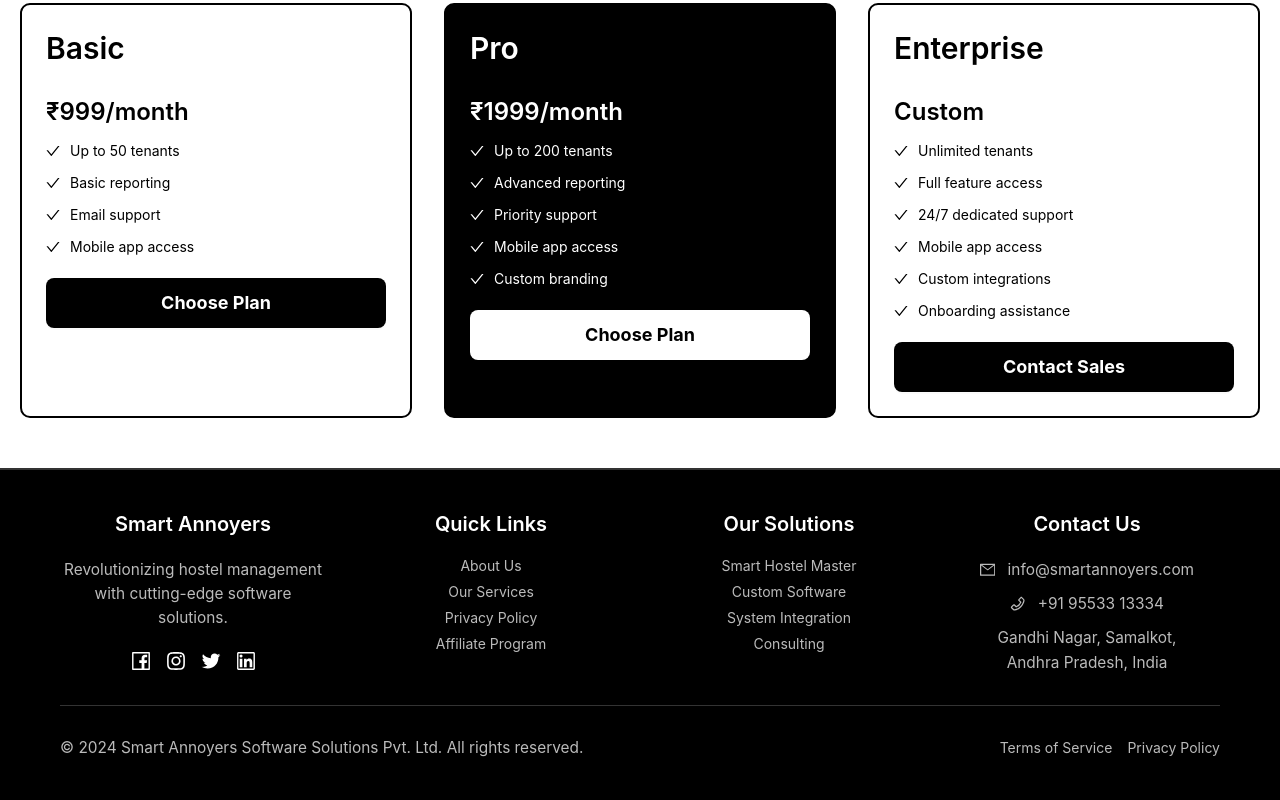
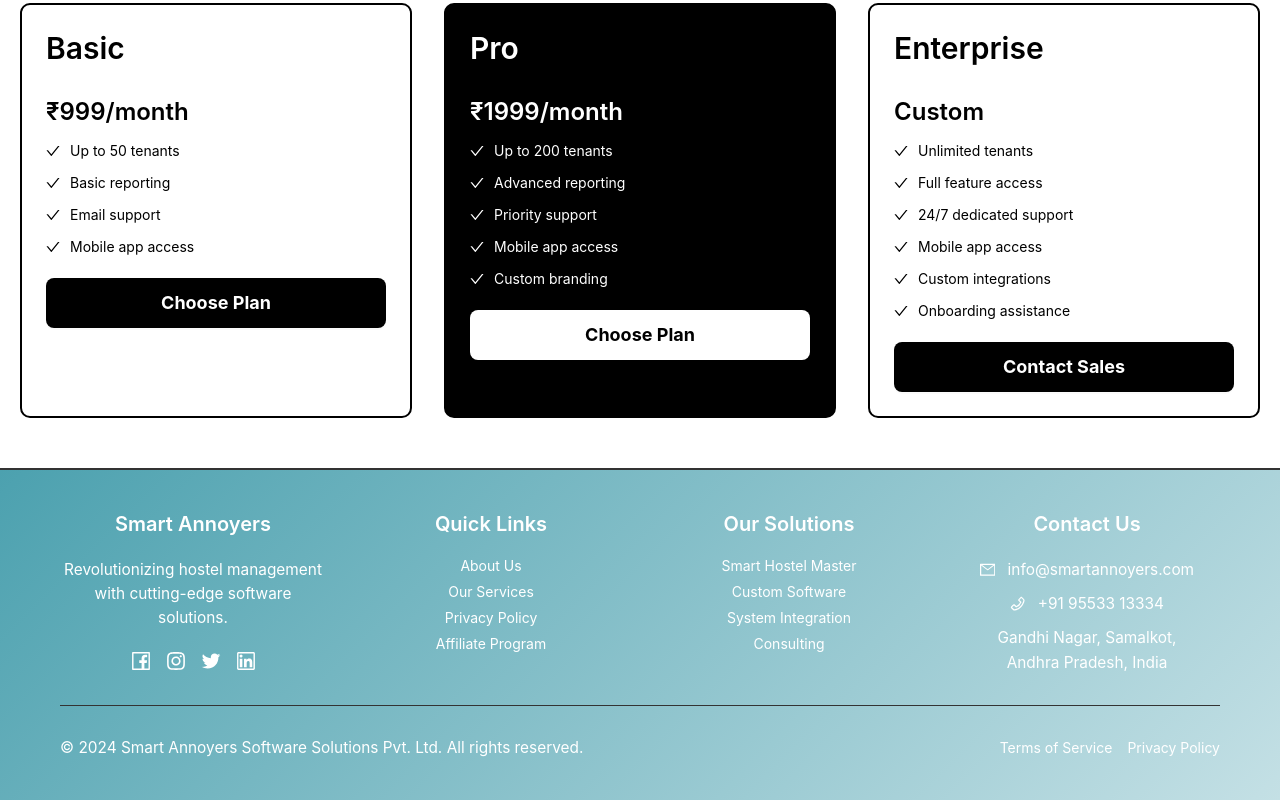
Before and after one commit to Project-Bujz1/Hotel-Management-app, a React (Vite) app: page /subscribe in a window 1280 px wide. Shown: the part 244-1044 px from the top of the page. Built offline with nearby package versions, Linux system fonts and the light colour scheme; no server answers.

Commit message:
color changes

```diff
--- a/src/Components/About.jsx
+++ b/src/Components/About.jsx
@@ -101,7 +101,8 @@ const RealTimeHeader = () => {
 
 
   return (
-    <Row justify="space-between" align="middle" style={{ padding: '10px 20px', background: 'black', color: 'white' }}>
+    <Row justify="space-between" align="middle" style={{ padding: '10px 20px',   background: 'linear-gradient(135deg, #4ca1af 0%, #c4e0e5 100%)'
+      , color: 'white' }}>
            <Col>
         <img src={logo} alt="Logo" style={{ height: '40px', marginRight: '10px' }} />
         <span style={{ fontSize: '18px', fontWeight: 'bold' }}>Smart Annoyers</span>
@@ -149,7 +150,7 @@ const FeatureCard = ({ feature, onClick }) => {
             flexDirection: 'column',
             justifyContent: 'center',
             alignItems: 'center',
-            background: 'black',
+            background: 'linear-gradient(135deg, #4ca1af 0%, #c4e0e5 100%)',
             color: 'white',
             borderRadius: '15px',
           }}
@@ -266,7 +267,7 @@ const StepCard = styled(Card)`
 const IconWrapper = styled.div`
   font-size: 48px;
   margin-bottom: 20px;
-  color: #764ba2;
+  color: #4ca1af;
   animation: ${float} 3s ease-in-out infinite;
 `;
 
@@ -276,7 +277,7 @@ const StepNumber = styled.div`
   left: -4px;
   width: 40px;
   height: 40px;
-  background: #764ba2;
+  background: #4ca1af;
   color: white;
   border-radius: 50%;
   display: flex;
@@ -293,9 +294,9 @@ const DeviceSwitch = styled.div`
 `;
 
 const DeviceButton = styled.button`
-  background: ${props => props.active ? '#764ba2' : 'transparent'};
-  color: ${props => props.active ? 'white' : '#764ba2'};
-  border: 2px solid #764ba2;
+  background: ${props => props.active ? '#4ca1af' : 'transparent'};
+  color: ${props => props.active ? 'white' : '#4ca1af'};
+  border: 2px solid #4ca1af;
   padding: 10px 20px;
   margin: 0 10px;
   border-radius: 20px;
@@ -303,7 +304,7 @@ const DeviceButton = styled.button`
   transition: all 0.3s ease;
 
   &:hover {
-    background: #764ba2;
+    background: #4ca1af;
     color: white;
   }
 `;
@@ -408,7 +409,7 @@ const HowToUseSection = () => {
     <StyledSection>
       <Row justify="center">
         <Col xs={24} sm={24} md={20} lg={18} xl={16}>
-          <Title level={2} style={{ textAlign: 'center', marginBottom: '40px', color: '#764ba2' }}>
+          <Title level={2} style={{ textAlign: 'center', marginBottom: '40px', color: '#4ca1af' }}>
             How to Use Smart Hostel Master
           </Title>
 
@@ -452,7 +453,7 @@ const HowToUseSection = () => {
 const StyledSubscriptionCard = styled(Card)`
   border-radius: 20px;
   text-align: center;
-  background : black;
+  background: linear-gradient(135deg, #4ca1af 0%, #c4e0e5 100%);
   color: white;
   padding: 20px;
   box-shadow: 0 4px 10px rgba(0, 0, 0, 0.1);
@@ -469,9 +470,9 @@ const SubscriptionButton = styled(Button)`
   padding: 0 40px;
   height: 50px;
   font-size: 18px;
-  background-color: black !important;
+  background-color: white !important;
   border-color: white !important;
-  color: white !important;
+  color: #4ca1af !important;
   font-weight: 600;
   margin-top: 20px;
 
@@ -525,7 +526,7 @@ const PrivacyPolicySection = () => {
     <StyledSection>
       <Row justify="center" gutter={[32, 32]}>
         <Col xs={24} sm={24} md={20} lg={18} xl={16}>
-          <Title level={2} style={{ textAlign: 'center', marginBottom: '40px', color: '#FF6A88' }}>
+          <Title level={2} style={{ textAlign: 'center', marginBottom: '40px', color: '#4ca1af' }}>
             Your Privacy Matters to Us
           </Title>
           <Row gutter={[32, 32]}>
@@ -534,7 +535,7 @@ const PrivacyPolicySection = () => {
                 <IconBox>
                   <FileProtectOutlined />
                 </IconBox>
-                <Title level={4} style={{ color: '#FF6A88' }}>Protected</Title>
+                <Title level={4} style={{ color: '#4ca1af' }}>Protected</Title>
                 <Paragraph>Your data is safeguarded with industry-standard security measures.</Paragraph>
               </StyledCard>
             </Col>
@@ -543,7 +544,7 @@ const PrivacyPolicySection = () => {
                 <IconBox>
                   <EyeOutlined />
                 </IconBox>
-                <Title level={4} style={{ color: '#FF6A88' }}>Transparent</Title>
+                <Title level={4} style={{ color: '#4ca1af' }}>Transparent</Title>
                 <Paragraph>We're clear about how we collect and use your information.</Paragraph>
               </StyledCard>
             </Col>
@@ -552,7 +553,7 @@ const PrivacyPolicySection = () => {
                 <IconBox>
                   <LockOutlined />
                 </IconBox>
-                <Title level={4} style={{ color: '#FF6A88' }}>Control</Title>
+                <Title level={4} style={{ color: '#4ca1af' }}>Control</Title>
                 <Paragraph>You have full control over your personal data and preferences.</Paragraph>
               </StyledCard>
             </Col>
@@ -829,7 +830,7 @@ const PolicyCard = styled.div`
 `;
 
 const StyledButton = styled(Button)`
-  background: linear-gradient(45deg, #FF9A8B 0%, #FF6A88 55%, #FF99AC 100%);
+  background: linear-gradient(135deg, #4ca1af 0%, #c4e0e5 100%);
   border: none;
   height: 50px;
   font-size: 18px;
@@ -870,32 +871,32 @@ const RefundPolicySection = () => {
       <Row justify="center" gutter={[32, 32]}>
         <Col xs={24} sm={24} md={20} lg={18} xl={16}>
           <PolicyCard>
-            <Title level={2} style={{ textAlign: 'center', marginBottom: '40px', color: '#FF6A88' }}>
+            <Title level={2} style={{ textAlign: 'center', marginBottom: '40px', color: '#4ca1af' }}>
               Return, Refund and Cancellation Policy
             </Title>
             <Row gutter={[32, 32]}>
               <Col xs={24} md={8}>
-                <IconCircle>
+                <IconBox>
                   <RollbackOutlined />
-                </IconCircle>
+                </IconBox>
                 <Title level={4} style={{ textAlign: 'center' }}>Returns</Title>
                 <Paragraph style={{ textAlign: 'center' }}>
                   Learn about our return process and eligible items.
                 </Paragraph>
               </Col>
               <Col xs={24} md={8}>
-                <IconCircle>
+                <IconBox>
                   <DollarOutlined />
-                </IconCircle>
+                </IconBox>
                 <Title level={4} style={{ textAlign: 'center' }}>Refunds</Title>
                 <Paragraph style={{ textAlign: 'center' }}>
                   Understand our refund policy and processing times.
                 </Paragraph>
               </Col>
               <Col xs={24} md={8}>
-                <IconCircle>
+                <IconBox>
                   <CloseCircleOutlined />
-                </IconCircle>
+                </IconBox>
                 <Title level={4} style={{ textAlign: 'center' }}>Cancellations</Title>
                 <Paragraph style={{ textAlign: 'center' }}>
                   Find out how to cancel orders or subscriptions.
@@ -1166,7 +1167,7 @@ const Home = () => {
           </div>
         ))}
       </Carousel>
-      <Row justify="center" style={{ marginBottom: 40, background: 'black', padding: '40px 0' }}>
+      <Row justify="center" style={{ marginBottom: 40, background: 'linear-gradient(135deg, #4ca1af 0%, #c4e0e5 100%)', padding: '40px 0' }}>
       <Col xs={22} sm={20} md={16} lg={12} xl={10}>
         <Title level={2} style={{ textAlign: "center", color: 'white' }}>
           Our Impact
--- a/src/Components/AppFooter.jsx
+++ b/src/Components/AppFooter.jsx
@@ -15,7 +15,7 @@ const { Title, Text } = Typography;
 const AppFooter = () => (
   <Footer
     style={{
-      backgroundColor: "#000",
+      background: 'linear-gradient(135deg, #4ca1af 0%, #c4e0e5 100%)',
       color: "#fff",
       padding: "40px 0",
       width: "100%",
@@ -28,7 +28,7 @@ const AppFooter = () => (
           <Title level={4} style={{ color: "#fff", marginBottom: "20px" }}>
             Smart Annoyers
           </Title>
-          <Text style={{ color: "#bbb" }}>
+          <Text style={{ color: "white" }}>
             Revolutionizing hostel management with cutting-edge software solutions.
           </Text>
           <div style={{ marginTop: "20px" }}>
@@ -53,7 +53,7 @@ const AppFooter = () => (
           <ul style={{ listStyleType: "none", padding: 0, margin: 0 }}>
             {["About Us", "Our Services", "Privacy Policy", "Affiliate Program"].map((item, index) => (
               <li key={index} style={{ marginBottom: "10px" }}>
-                <a href={`/${item.toLowerCase().replace(/\s+/g, '-')}`} style={{ color: "#bbb", textDecoration: "none", transition: "color 0.3s" }}>
+                <a href={`/${item.toLowerCase().replace(/\s+/g, '-')}`} style={{ color: "white", textDecoration: "none", transition: "color 0.3s" }}>
                   {item}
                 </a>
               </li>
@@ -66,7 +66,7 @@ const AppFooter = () => (
           </Title>
           <ul style={{ listStyleType: "none", padding: 0, margin: 0 }}>
             {["Smart Hostel Master", "Custom Software", "System Integration", "Consulting"].map((item, index) => (
-              <li key={index} style={{ marginBottom: "10px", color: "#bbb" }}>
+              <li key={index} style={{ marginBottom: "10px", color: "white" }}>
                 {item}
               </li>
             ))}
@@ -76,13 +76,13 @@ const AppFooter = () => (
           <Title level={4} style={{ color: "#fff", marginBottom: "20px" }}>
             Contact Us
           </Title>
-          <Text style={{ color: "#bbb", display: "block", marginBottom: "10px" }}>
+          <Text style={{ color: "white", display: "block", marginBottom: "10px" }}>
             <MailOutlined style={{ marginRight: "8px" }} /> info@smartannoyers.com
           </Text>
-          <Text style={{ color: "#bbb", display: "block", marginBottom: "10px" }}>
+          <Text style={{ color: "white", display: "block", marginBottom: "10px" }}>
             <PhoneOutlined style={{ marginRight: "8px" }} /> +91 95533 13334
           </Text>
-          <Text style={{ color: "#bbb" }}>
+          <Text style={{ color: "white" }}>
             Gandhi Nagar, Samalkot,<br />
             Andhra Pradesh, India
           </Text>
@@ -91,13 +91,13 @@ const AppFooter = () => (
       <Divider style={{ borderColor: "#333", margin: "30px 0" }} />
       <Row justify="space-between" align="middle">
         <Col>
-          <Text style={{ color: "#bbb" }}>
+          <Text style={{ color: "white" }}>
             © {new Date().getFullYear()} Smart Annoyers Software Solutions Pvt. Ltd. All rights reserved.
           </Text>
         </Col>
         <Col>
-          <a href="/terms" style={{ color: "#bbb", marginRight: "15px" }}>Terms of Service</a>
-          <a href="/privacy" style={{ color: "#bbb" }}>Privacy Policy</a>
+          <a href="/terms" style={{ color: "white", marginRight: "15px" }}>Terms of Service</a>
+          <a href="/privacy" style={{ color: "white" }}>Privacy Policy</a>
         </Col>
       </Row>
     </div>
--- a/src/Components/ComplaintsList.jsx
+++ b/src/Components/ComplaintsList.jsx
@@ -83,7 +83,7 @@ const ComplaintsList = () => {
   padding: 0 20px;
   height: 40px;
   font-size: 14px;
-  background-color: black !important;
+  background: linear-gradient(135deg, #4ca1af 0%, #c4e0e5 100%);
   border-color: white !important;
   color: white !important;
   font-weight: 600;
--- a/src/Components/PaymentHistory.jsx
+++ b/src/Components/PaymentHistory.jsx
@@ -64,7 +64,7 @@ const PaymentHistory = () => {
   padding: 0 20px;
   height: 40px;
   font-size: 14px;
-  background-color: black !important;
+  background: linear-gradient(135deg, #4ca1af 0%, #c4e0e5 100%);
   border-color: white !important;
   color: white !important;
   font-weight: 600;
--- a/src/Components/Profile.jsx
+++ b/src/Components/Profile.jsx
@@ -45,7 +45,7 @@ const Profile = () => {
   padding: 0 20px;
   height: 40px;
   font-size: 14px;
-  background-color: black !important;
+  background: linear-gradient(135deg, #4ca1af 0%, #c4e0e5 100%);
   border-color: white !important;
   color: white !important;
   font-weight: 600;
--- a/src/Components/RentDueList.jsx
+++ b/src/Components/RentDueList.jsx
@@ -22,7 +22,7 @@ border-radius: 50px;
 padding: 0 20px;
 height: 40px;
 font-size: 14px;
-background-color: black !important;
+  background: linear-gradient(135deg, #4ca1af 0%, #c4e0e5 100%);
 border-color: white !important;
 color: white !important;
 font-weight: 600;
--- a/src/Components/RoomList.jsx
+++ b/src/Components/RoomList.jsx
@@ -137,7 +137,7 @@ const RoomList = () => {
   padding: 0 20px;
   height: 40px;
   font-size: 14px;
-  background-color: black !important;
+  background: linear-gradient(135deg, #4ca1af 0%, #c4e0e5 100%);
   border-color: white !important;
   color: white !important;
   font-weight: 600;
--- a/src/Components/TenantsList.jsx
+++ b/src/Components/TenantsList.jsx
@@ -134,7 +134,7 @@ const TenantsList = () => {
   padding: 0 20px;
   height: 40px;
   font-size: 14px;
-  background-color: black !important;
+  background: linear-gradient(135deg, #4ca1af 0%, #c4e0e5 100%);
   border-color: white !important;
   color: white !important;
   font-weight: 600;
```
